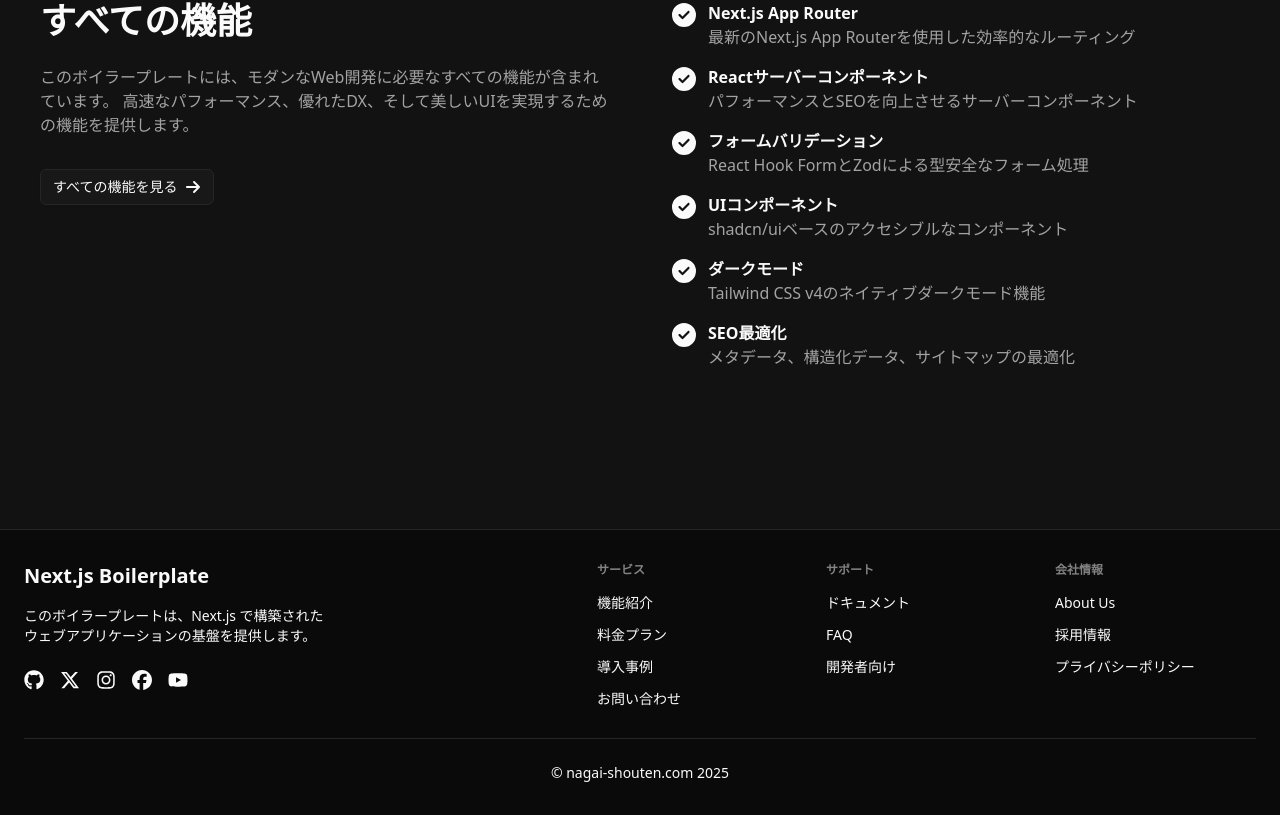
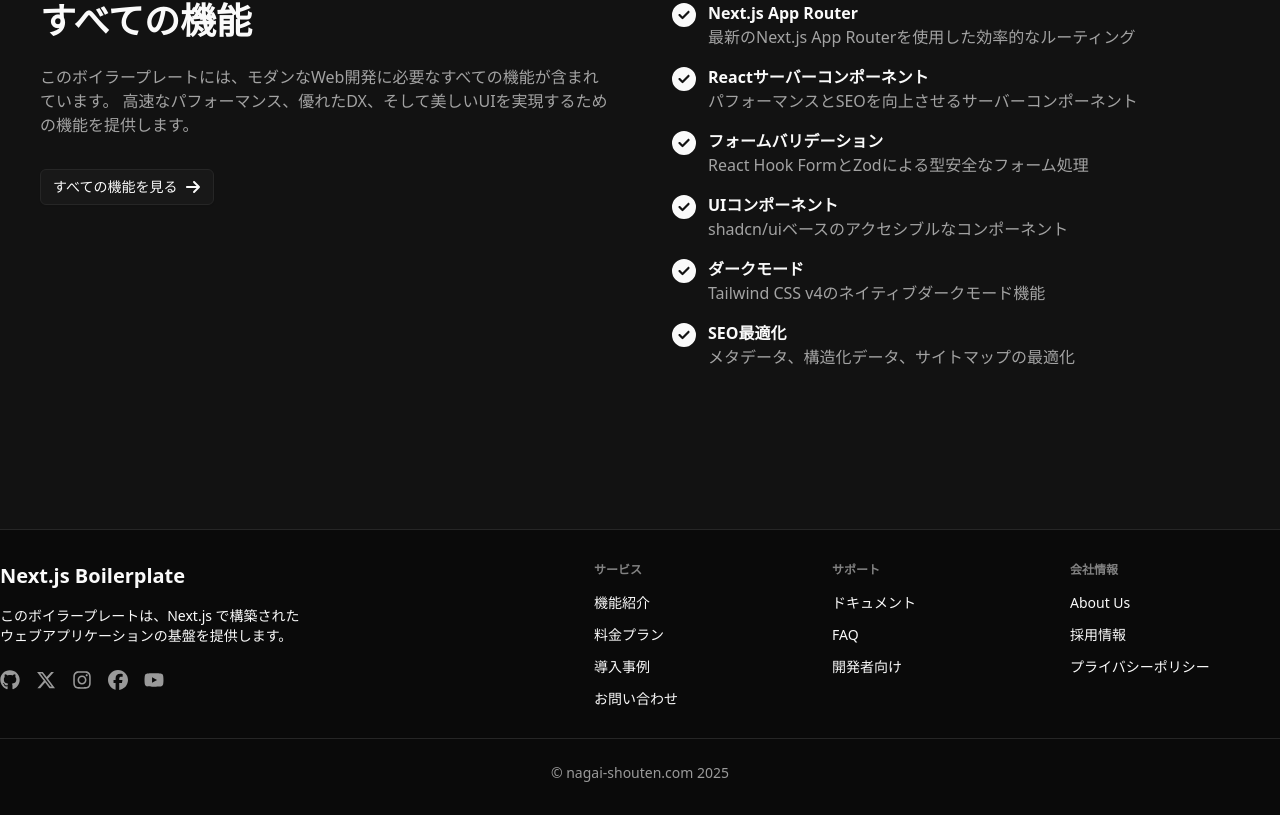
Before and after one commit to takunagai/nextjs-boilerplate, a Next.js app: page / in a window 1280 px wide. Shown: the part 4429-5244 px from the top of the page. Built offline with nearby package versions, Linux system fonts and the light colour scheme.

Commit message:
スタイル調整

```diff
--- a/src/components/layout/footer.tsx
+++ b/src/components/layout/footer.tsx
@@ -118,7 +118,7 @@ export function Footer({
 							href={href}
 							target="_blank"
 							rel="noopener noreferrer"
-							className="hover:opacity-80"
+							className="hover:text-foreground text-foreground/60"
 							aria-label={`${platform.toLowerCase()} へのリンク`}
 						>
 							<Icon className="h-5 w-5" />
@@ -134,7 +134,7 @@ export function Footer({
 			className={cn(footerVariants({ variant, size }), className)}
 			{...props}
 		>
-			<div className="container mx-auto px-12 sm:px-6">
+			<div className="container mx-auto px-12 md:px-6 xl:px-0">
 				<div
 					className={`grid gap-8 ${
 						logoOnBottom ? "md:grid-cols-1" : "md:grid-cols-[1fr_3fr]"
@@ -203,7 +203,7 @@ export function Footer({
 
 				{/* コピーライト表示 */}
 				<div className="pt-6 border-t mt-6">
-					<div className="text-sm text-center">
+					<div className="text-sm text-foreground/60 text-center">
 						{showCurrentYear
 							? `© ${companyName} ${currentYear}`
 							: `© ${companyName}`}
```
